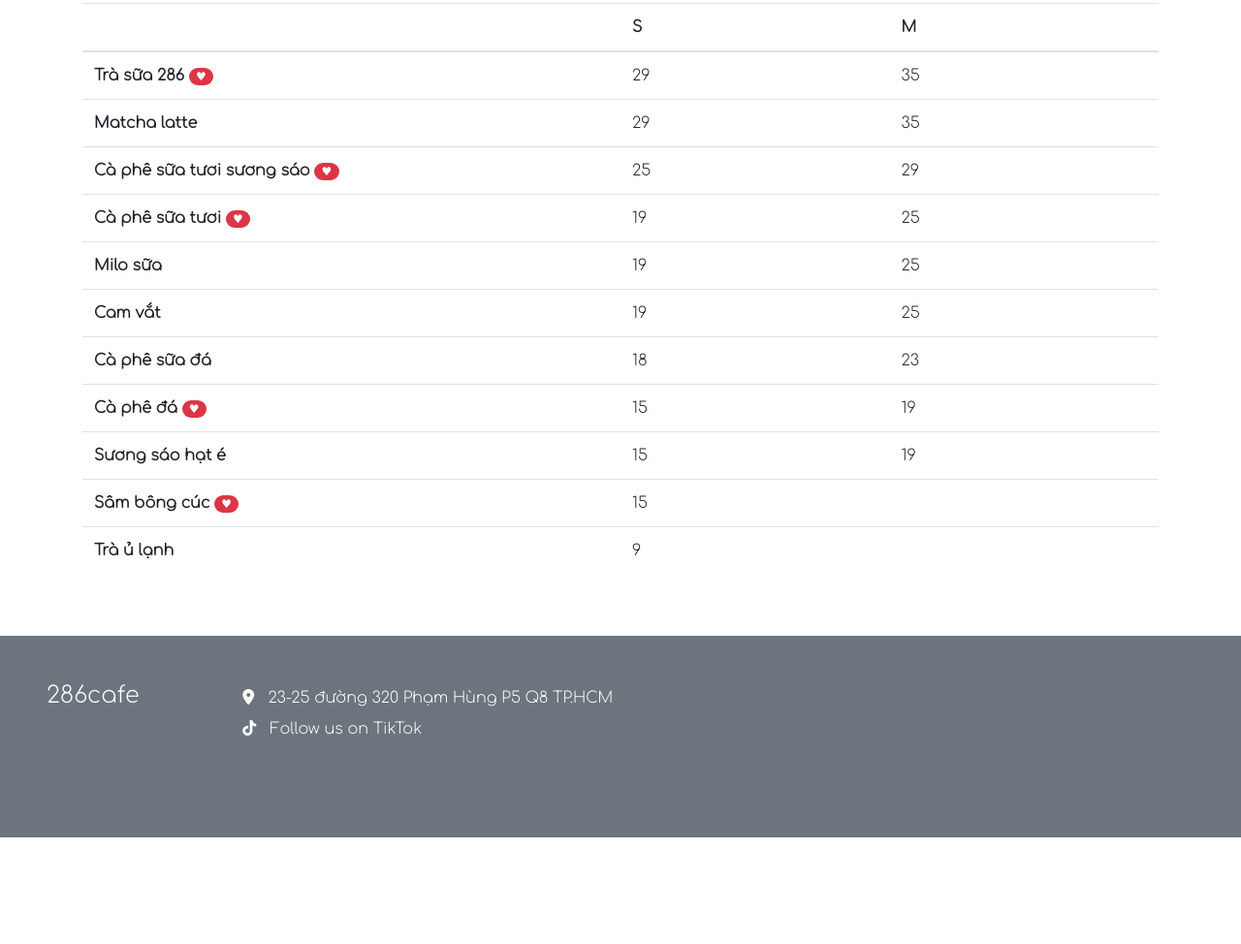
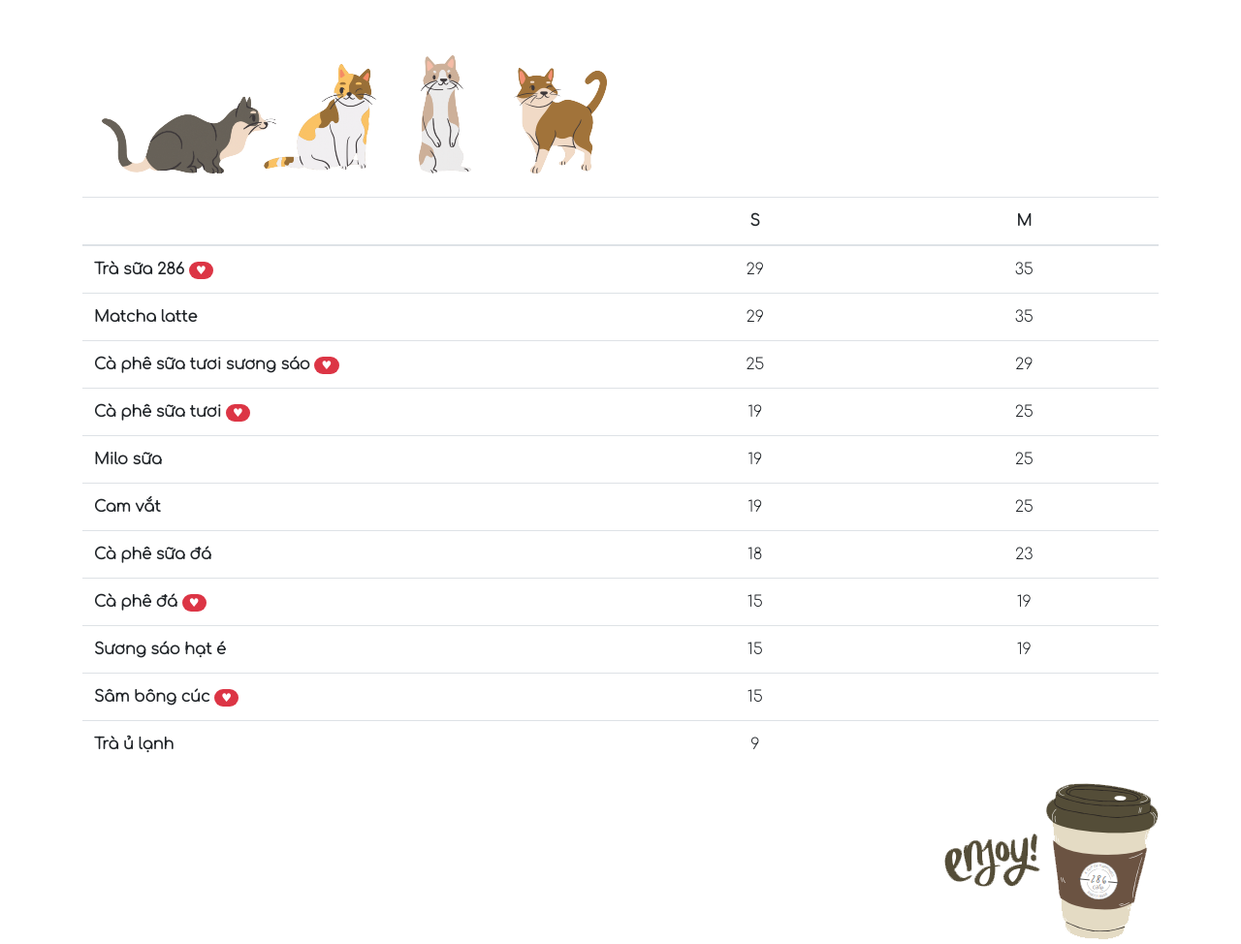
Before and after one commit to mhqb365/286cafe, a plain HTML site: page index.html in a window 1280 px wide. Shown: the part 1218-2192 px from the top of the page at 97% size. Before the commit the page ends 2082 px from the top, so only its background shows below. Drawn offline with nearby package versions, Linux system fonts and the light colour scheme.

Commit message:
edit-menu

```diff
--- a/index.css
+++ b/index.css
@@ -14,6 +14,17 @@ li {
 
 td:nth-child(1) {
   font-weight: bold;
+}
+
+
+th:nth-child(2),
+th:nth-child(3) {
+  text-align: center;
+}
+
+td:nth-child(2),
+td:nth-child(3) {
+  text-align: center;
 }
 
 .no-js #loader {
@@ -43,6 +54,7 @@ td:nth-child(1) {
   left: 0;
   z-index: 999999;
 }
+
 .hotline-phone-ring {
   position: relative;
   visibility: visible;
--- a/index.html
+++ b/index.html
@@ -1,7 +1,7 @@
 <!DOCTYPE html>
 <html lang="en">
   <head>
-    <title>286cafe - A cup of happiness</title>
+    <title>286cafe - A cup of happiness ♥</title>
     <meta charset="utf-8" />
     <meta name="viewport" content="width=device-width, initial-scale=1" />
     <link
@@ -113,6 +113,12 @@
       <!-- <iframe src="./menu.pdf" width="100%" height="500px"> </iframe> -->
 
       <div class="table-responsive">
+        <picture>
+          <source srcset="./img/cat-small.png" media="(max-width: 640px)" />
+          <source srcset="./img/cat.png" />
+          <img src="./img/cat-small.png" style="width: auto" />
+        </picture>
+
         <table class="table table-hover">
           <thead>
             <tr>
@@ -192,6 +198,14 @@
             </tr>
           </tbody>
         </table>
+
+        <div class="text-right">
+          <picture>
+            <source srcset="./img/enjoy-small.png" media="(max-width: 640px)" />
+            <source srcset="./img/enjoy.png" />
+            <img src="./img/enjoy-small.png" style="width: auto" />
+          </picture>
+        </div>
       </div>
     </div>
 
```
Also changed, not shown: img/cat-small.png (added), img/cat.png (added), img/enjoy-small.png (added), img/enjoy.png (added).
